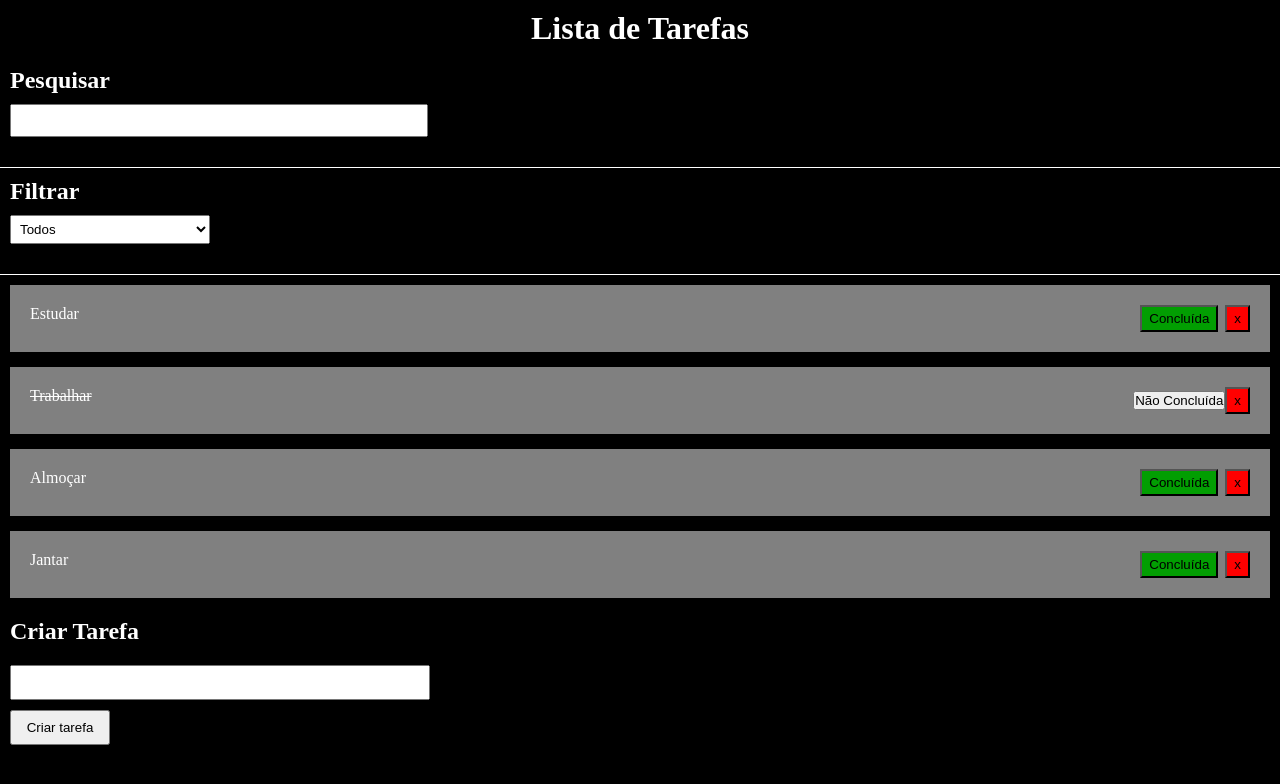
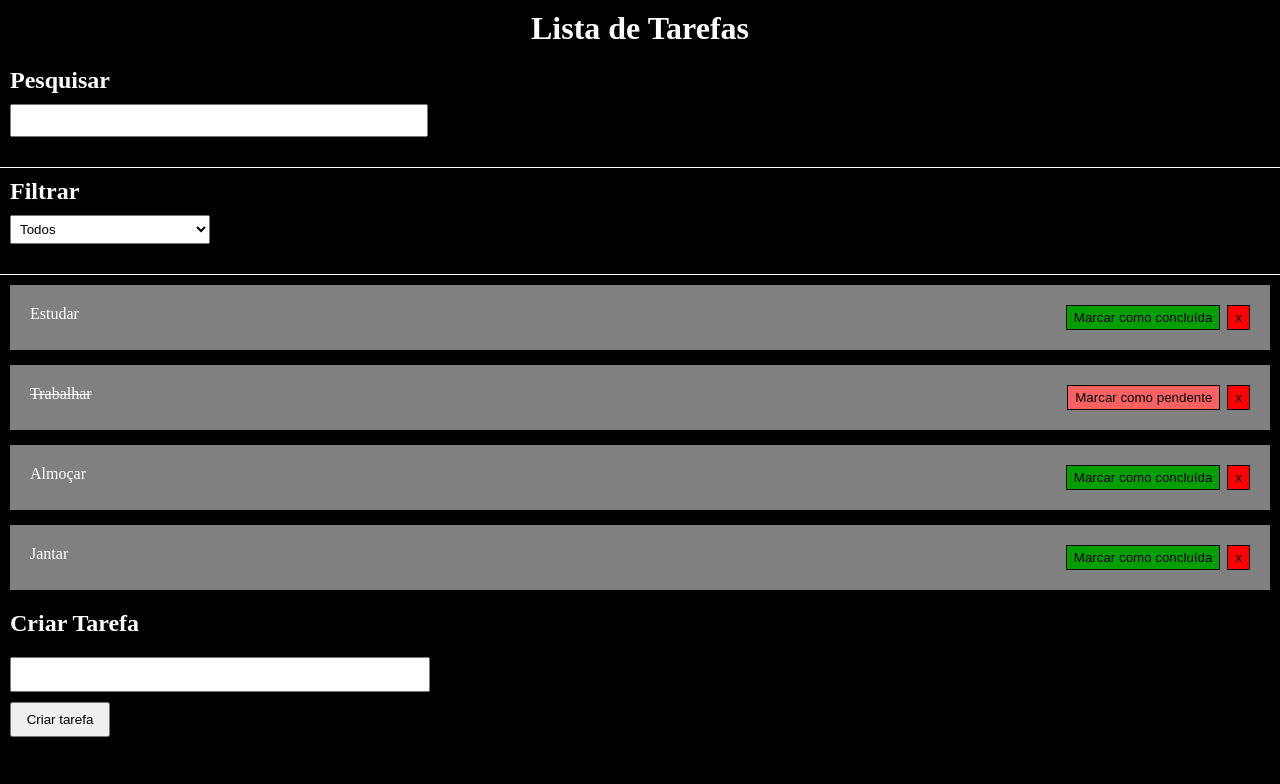
Before and after one commit to viniciusbarbosa2024/projeto-to-do-list-react, a React (Vite) app: page / in a window 1280 px wide. Shown: the top 784 px of the page. Built offline with nearby package versions, Linux system fonts and the light colour scheme.

Commit message:
Estilização no botão de definir status

```diff
--- a/src/components/TasksSection.jsx
+++ b/src/components/TasksSection.jsx
@@ -9,18 +9,21 @@ export const TasksSection = ({tasks,deleteTask,concludeTask}) => {
         }
     }
 
+    //Estilizar o botão de definir status da tarefa
     function stylizeCompletionButton(index) {
         if (tasks[index].status == 'Pendente') {
             return styles.conclude
+        } else if (tasks[index].status == 'Concluída') {
+            return styles.pendant
         }
     }
 
-    //Definir se o botão de definir status vai exibir a opção de marcar tarefa como concluída ou como não concluída
+    //Definir se o botão de definir status vai exibir a opção de marcar tarefa como concluída ou como pendente
     function setStatusButton(index) {
         if (tasks[index].status == 'Pendente') {
-            return 'Concluída'
+            return 'Marcar como concluída'
         } else {
-            return 'Não Concluída'
+            return 'Marcar como pendente'
         }
     }
 
--- a/src/components/TasksSection.module.css
+++ b/src/components/TasksSection.module.css
@@ -21,11 +21,17 @@
     padding: 4px 7px;
     margin-right: 7px;
 
+    cursor: pointer;
+    border: 1px solid black;
+
     background-color: rgb(2, 158, 2);
 }
 
 .delete {
     padding: 4px 7px;
+
+    cursor: pointer;
+    border: 1px solid black;
 
     background-color: red;
 }
@@ -33,3 +39,13 @@
 .taskCompleted {
     text-decoration: line-through;
 }
+
+.pendant {
+    padding: 4px 7px;
+    margin-right: 7px;
+
+    cursor: pointer;
+    border: 1px solid black;
+
+    background-color: rgb(248, 98, 98);
+}
```
